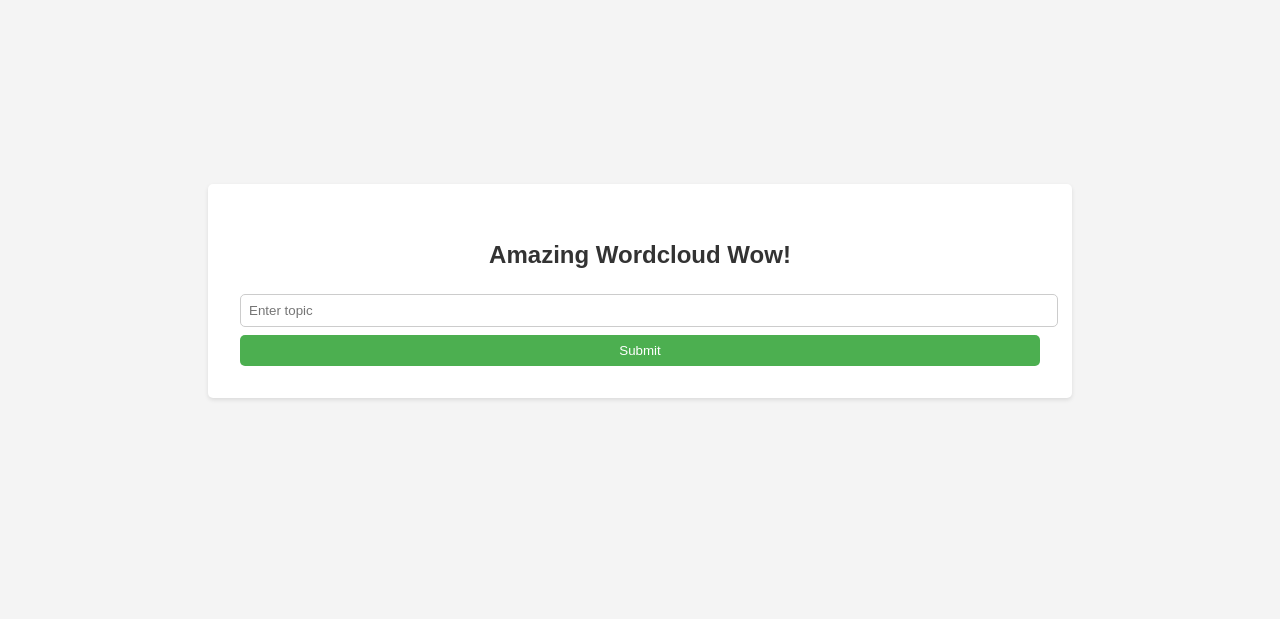
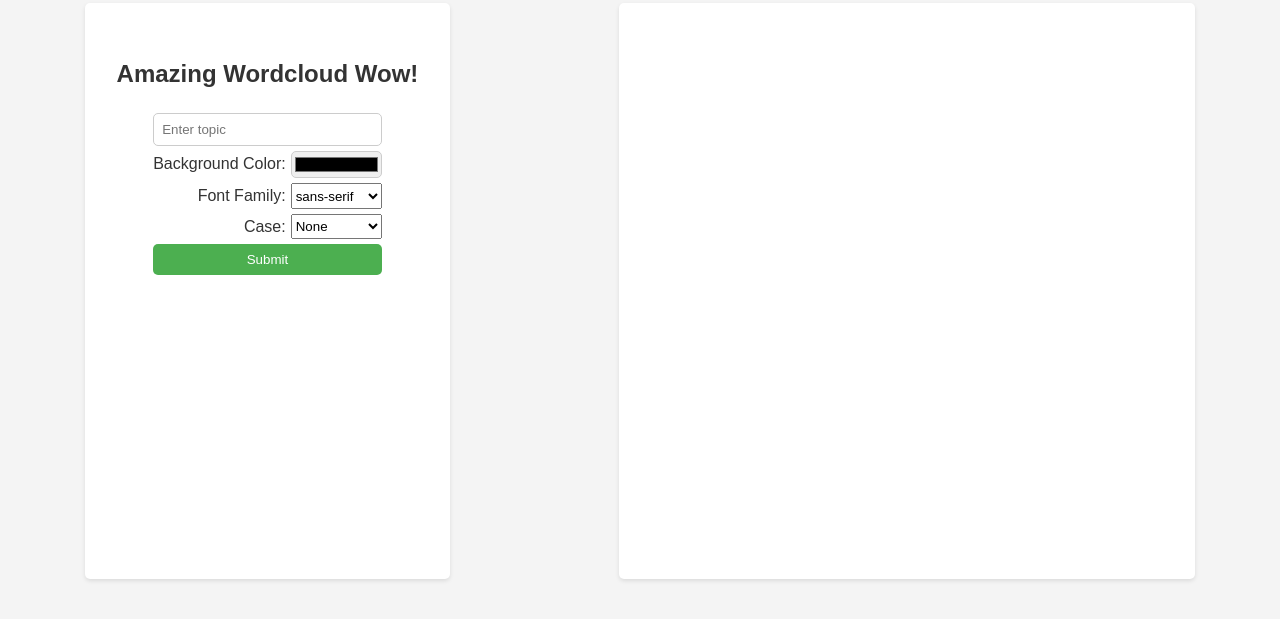
Before and after one commit to fac-31/Wor0205-HelR-MatD-PotS-RowC, a website: page public/wordcloud.html in a window 1280 px wide. Shown: the part 109-728 px from the top of the page. Drawn offline with Linux system fonts and the light colour scheme.

Commit message:
Add more options to form

```diff
--- a/public/styles.css
+++ b/public/styles.css
@@ -94,7 +94,6 @@ input, textarea {
     padding: 0.5rem;
     border: 1px solid #ccc;
     border-radius: var(--border-radius);
-    width: 100%;
 }
 
 footer {
@@ -109,6 +108,9 @@ footer {
     height: 100vh;
     align-content: center;
     text-align: center;
+
+    display: flex;
+    flex-wrap: wrap;
 }
 
 #wordcloud img {
@@ -119,3 +121,19 @@ footer {
     background-color: lightgray;
     box-shadow: 0 0 40px black;
 }
+
+#wordcloud form {
+    display: grid;
+    grid-template-columns: max-content max-content;
+    grid-gap: 5px;
+
+    justify-content: center;
+}
+
+#wordcloud form label {
+    text-align:right;
+}
+
+#wordcloud form label:after {
+    content: ":";
+}
--- a/public/wordcloud.html
+++ b/public/wordcloud.html
@@ -15,14 +15,33 @@
             <h1>Amazing Wordcloud Wow!</h1>
 
             <form id="APISForm">
-                <input type="text" id="topicInput" placeholder="Enter topic" required>
-                <button type="submit">Submit</button>
+                <input type="text" id="inputTopic" style="grid-column: 1 / -1;" placeholder="Enter topic" required>
 
+                <label for="inputColor">Background Color</label>
+                <input type="color" id="inputColor" style="padding: 1px; width: 100%">
+
+                <label for="inputFontFamily">Font Family</label>
+                <select name="font family" id="inputFontFamily">
+                    <option value="sans-serif">sans-serif</option>
+                    <option value="sans">sans</option>
+                    <option value="monospace">monospace</option>
+                </select>
+
+                <label for="inputCase">Case</label>
+                <select name="case" id="inputCase">
+                    <option value="none">None</option>
+                    <option value="upper">Uppercase</option>
+                    <option value="lower">Lowercase</option>
+                </select>
+
+                <button type="submit" style="grid-column: 1 / -1;">Submit</button>
             </form>
+        </section>
 
+        <section class="content-section">
             <!-- Placeholder image element -->
             <img id="imageElement" src="placeholder.jpg" alt="Image will appear here"
-                style="width:500px; height:500px; margin-top: 25px; margin:auto; display:none;">
+                style="width: 500px; height: 500px; opacity: 0;">
         </section>
     </main>
 
--- a/public/wordcloud.js
+++ b/public/wordcloud.js
@@ -3,7 +3,7 @@
 document.getElementById('APISForm').addEventListener('submit', async function(event) {
     event.preventDefault(); // Prevent page reload
 
-    const topic = document.getElementById('topicInput').value;
+    const topic = document.getElementById('inputTopic').value;
     // Convert the object to a JSON string
     const jsonString = JSON.stringify({"topic": topic});
 
@@ -29,6 +29,6 @@ document.getElementById('APISForm').addEventListener('submit', async function(ev
             const url = URL.createObjectURL(blob);
 
             imgElement.src = url;  // Prefix with appropriate MIME type
-            imgElement.style.display = 'block'; // Show image once loaded
+            imgElement.style.opacity = '1'; // Show image once loaded
         })
 });
```
